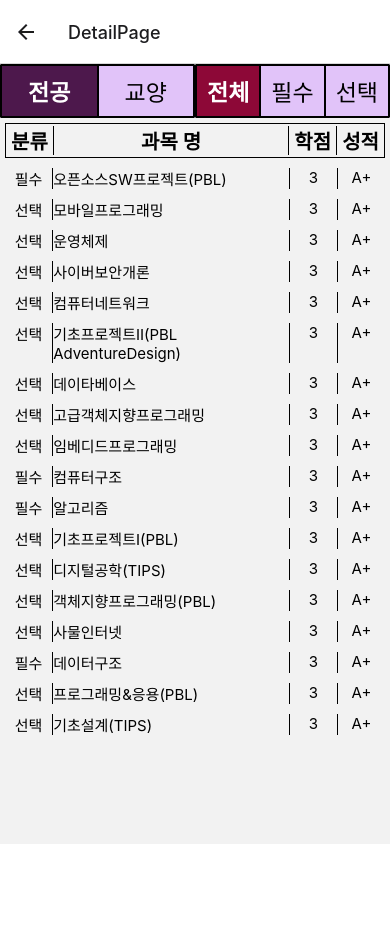
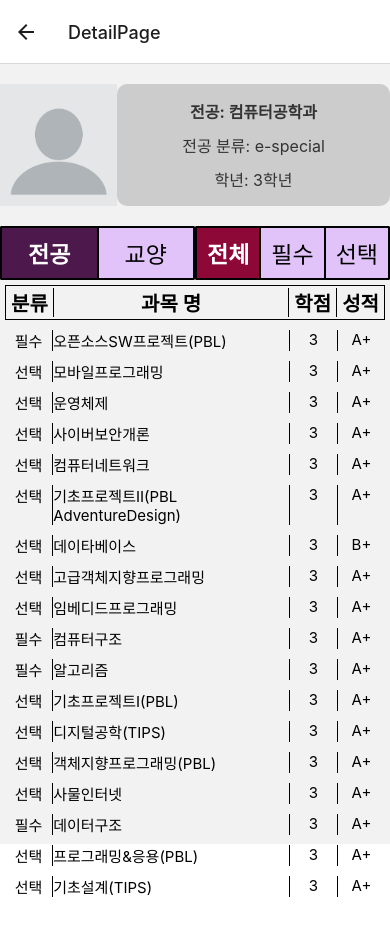
Before and after one commit to hz6450/2023-2-MobileProject, a React Native app in the folder mobileProject/: screen /DetailPage in a window 390 px wide. Before the commit the page ends 844 px from the top, so only its background shows below. Built offline with nearby package versions, Linux system fonts and the light colour scheme; no server answers.

Commit message:
home 화면 전공평균 수정

```diff
--- a/mobileProject/screen/components/Home.js
+++ b/mobileProject/screen/components/Home.js
@@ -3,6 +3,7 @@ import { fetchUserData } from './data';
   import { View, Text, Button, StyleSheet, TouchableOpacity } from 'react-native';
   import { LineChart } from 'react-native-chart-kit';
   import { Dimensions } from 'react-native';
+  import { totalCredits, averageMajorGrade, averageRefinementGrade } from '../detail/List/List';
 
   const screenWidth = Dimensions.get('window').width;
 
@@ -80,12 +81,11 @@ import { fetchUserData } from './data';
           </View>
           <View style={styles.infoContainer}>
           {/* 조건부 스타일 적용 */}
-          <Text style={getInfoTextStyle(creditsCurrent, creditsTotal)}>
-            이수 학점: {creditsCurrent}학점 / {creditsTotal}학점
-          </Text>
-          <Text style={getInfoTextStyle(serviceHoursCurrent, serviceHoursTotal)}>
-            봉사 시간: {serviceHoursCurrent}시간 / {serviceHoursTotal}시간
-          </Text>
+          <View style={styles.infoContainer}>
+                <Text style={styles.infoText}>이수 학점: {totalCredits}학점</Text>
+                <Text style={styles.infoText}>전공 평균 학점: {averageMajorGrade}</Text>
+                <Text style={styles.infoText}>교양 평균 학점: {averageRefinementGrade}</Text>
+            </View>
           {/* 기타 필요한 정보 추가 */}
         </View>
         </View>
--- a/mobileProject/screen/components/Profile.js
+++ b/mobileProject/screen/components/Profile.js
@@ -1,7 +1,6 @@
 import React, { useState, useEffect } from 'react';
 import { View, Text, StyleSheet, Button, ActivityIndicator, TouchableOpacity} from 'react-native';
 import { fetchUserData } from './data'; // data.js에서 fetchUserData 함수를 가져옵니다.
-import { db, doc, getDoc } from '../../firebaseConfig'; // doc과 getDoc을 firebaseConfig에서 가져옵니다.
 
 const Profile = ({ route, navigation }) => {
   const [userInfo, setUserInfo] = useState(null);
--- a/mobileProject/screen/detail/DetailPage.js
+++ b/mobileProject/screen/detail/DetailPage.js
@@ -42,15 +42,20 @@ const DetailPage = ({ route }) => {
 
     }
 
-    const getMajorSubDescription = (sub) => {
-        const descriptions = {
-            1: '전공심화',
-            2: '복수전공',
-            3: '부전공',
-            4: 'e-special',
-        };
-        return descriptions[sub] || '분류 없음';
-    };
+    const renderMajorClassification = (classification) => {
+        switch (classification) {
+          case 1:
+            return '전공심화';
+          case 2:
+            return '복수전공';
+          case 3:
+            return '부전공';
+          case 4:
+            return 'e-special';
+          default:
+            return '분류 없음'; // 만약 해당하지 않는 값이 들어올 경우
+        }
+      };
     const renderButton = (type, currentState, setStateFunction) => {
         const isSelected = currentState === type;
         const isState = type === typeState;
@@ -75,27 +80,15 @@ const DetailPage = ({ route }) => {
 
     return (
         <SafeAreaView>
-            {/*
-            상단 프로플 페이지를 보여주기 위함
-            전공, 복수전공, 학년을 보여줍니다.
-            */}
-                    <View style={{flexDirection:"row", justifyContent:"center", alignItems:'center' }}>
-            <Image source={icons.user} style={{width:"30%", height:"100%"}}/>
-            <View style={{flexDirection:"column", width:"70%", alignItems:'center', backgroundColor:"#cccccc"}}>
-                {userData && ( // userData가 null이 아닐 때만 내부 내용을 렌더링
-                    <>
-                        <Text>전공: {userData.major}</Text>
-                        <Text>전공 분류: {getMajorSubDescription(userData.major_sub)}</Text>
-                        <Text>학년: {userData.grade}</Text>
-                    </>
-                )}
+        <View style={styles.userInfoContainer}>
+            <Image source={icons.user} style={{ width: "30%", height: "100%" }}/>
+            <View style={styles.userInfoTextContainer}>
+                <Text style={[styles.userInfoText, styles.majorInfo]}>전공: {data.major}</Text>
+                <Text style={styles.userInfoText}>전공 분류: {renderMajorClassification(data.major_sub)}</Text>
+                <Text style={styles.userInfoText}>학년: {data.grade}</Text>
             </View>
         </View>
 
-            {/*
-                프로필 아래 버튼들이며 각 버튼을 누르면 해당하는 전공/교양/필수/선택에 대한 정보를 보여줍니다.
-                클릭이 된곳은 배경이 COLORS.eggplant색으로 지정을 해놓으며, 가독성을 위해 흰색으로 Text색을 지정, bold사용
-            */}
             <View style={{flexDirection: 'row', }}>
                 <View style={styles.typeContainer}>
                     {renderButton(majorTypes[0], majorState, setMajorState)}
--- a/mobileProject/screen/detail/DetailPage.style.js
+++ b/mobileProject/screen/detail/DetailPage.style.js
@@ -2,6 +2,28 @@ import { StyleSheet } from "react-native";
 import { COLORS } from "../../styles";
 
 const styles = StyleSheet.create({
+    userInfoContainer: {
+        flexDirection: "row",
+        justifyContent: "center",
+        alignItems: 'center',
+        marginVertical: 20,
+      },
+      userInfoTextContainer: {
+        flexDirection: "column",
+        width: "70%",
+        alignItems: 'center',
+        backgroundColor: "#cccccc",
+        padding: 10,
+        borderRadius: 10,
+      },
+      userInfoText: {
+        fontSize: 16,
+        color: '#333',
+        marginVertical: 5,
+      },
+      majorInfo: {
+        fontWeight: 'bold',
+      },
     typeBtn:{
         flex:1,
         padding: 8,
--- a/mobileProject/screen/detail/List/List.js
+++ b/mobileProject/screen/detail/List/List.js
@@ -6,7 +6,7 @@ const MajorList = [
     {"types":"선택","title":"사이버보안개론","credit":3,"grade":3,"semester":1,"score":"A+"},
     {"types":"선택","title":"컴퓨터네트워크","credit":3,"grade":3,"semester":1,"score":"A+"},
     {"types":"선택","title":"기초프로젝트Ⅱ(PBL AdventureDesign)","credit":3,"grade":2,"semester":2,"score":"A+"},
-    {"types":"선택","title":"데이타베이스","credit":3,"grade":2,"semester":2,"score":"A+"},
+    {"types":"선택","title":"데이타베이스","credit":3,"grade":2,"semester":2,"score":"B+"},
     {"types":"선택","title":"고급객체지향프로그래밍","credit":3,"grade":2,"semester":2,"score":"A+"},
     {"types":"선택","title":"임베디드프로그래밍","credit":3,"grade":2,"semester":2,"score":"A+"},
     {"types":"필수","title":"컴퓨터구조","credit":3,"grade":2,"semester":2,"score":"A+"},
@@ -51,5 +51,49 @@ const MajorList = [
 
     ]
 
+    const scoreToGradePoint = (score) => {
+        switch (score) {
+            case 'A+': return 4.5;
+            case 'A': return 4.0;
+            case 'B+': return 3.5;
+            case 'B': return 3.0;
+            case 'C+': return 2.5;
+            case 'C': return 2.0;
+            case 'D+': return 1.5;
+            case 'D': return 1.0;
+            case 'F': return 0.0;
+            case 'P': return 0.0; // P/F 과목은 평균 계산에서 제외
+            default: return 0.0;
+        }
+    };
 
-    export {MajorList, RefinementList}
+    // 평균 학점을 계산하는 함수
+    const calculateAverageGrade = (list) => {
+        let totalGradePoints = 0;
+        let totalCredits = 0;
+
+        list.forEach(item => {
+            const gradePoint = scoreToGradePoint(item.score);
+            if (gradePoint > 0) { // P/F 과목은 제외
+                totalGradePoints += gradePoint * item.credit;
+                totalCredits += item.credit;
+            }
+        });
+
+        return totalCredits > 0 ? (totalGradePoints / totalCredits).toFixed(2) : 'N/A';
+    };
+
+    const calculateTotalCredits = (list) => {
+        return list.reduce((total, course) => total + course.credit, 0);
+    };
+
+    // 이수한 학점의 총합 계산
+    const totalMajorCredits = calculateTotalCredits(MajorList);
+    const totalRefinementCredits = calculateTotalCredits(RefinementList);
+    const totalCredits = totalMajorCredits + totalRefinementCredits;
+
+    // 평균 학점 계산
+    const averageMajorGrade = calculateAverageGrade(MajorList);
+    const averageRefinementGrade = calculateAverageGrade(RefinementList);
+
+    export { MajorList, RefinementList, averageMajorGrade, averageRefinementGrade, totalCredits };
```
